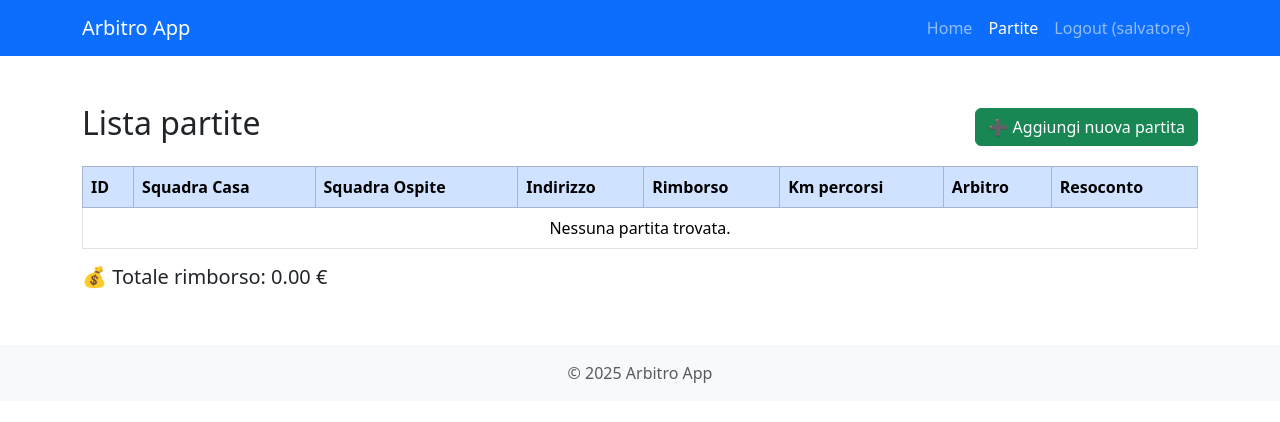
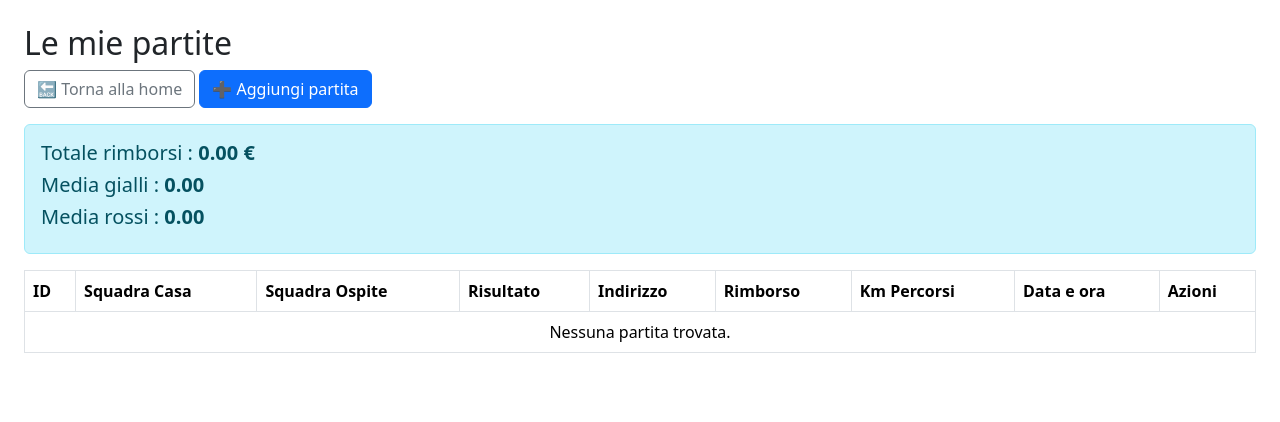
Before and after one commit to francescocerreto268-lang/Progetto-arbitro, a PHP site: page /partite.php in a window 1280 px wide. Shown: the top 422 px of the page. Run offline with PHP 8.4, Linux system fonts and the light colour scheme; a user stored in the database is signed in; data comes from the database, SQL or seed files in the repository; data that the repository does not hold is empty.

Commit message:
Update partite.php

```diff
--- a/partite.php
+++ b/partite.php
@@ -1,5 +1,9 @@
 <?php
 session_start();
+ini_set('display_errors', 1);
+ini_set('display_startup_errors', 1);
+error_reporting(E_ALL);
+include 'db.php';
 
 // 🔒 Controllo accesso
 if (empty($_SESSION['loggedin'])) {
@@ -7,123 +11,160 @@ if (empty($_SESSION['loggedin'])) {
     exit;
 }
 
-// Connessione DB
-include 'db.php';
+$arbitro_id = $_SESSION['id'];
+
+// ✅ Gestione eliminazione partita via POST
+if ($_SERVER['REQUEST_METHOD'] === 'POST' && isset($_POST['elimina_id'])) {
+    $id = (int) $_POST['elimina_id'];
+
+    $stmt = $conn->prepare("DELETE FROM partite WHERE id = ? AND arbitro_id = ?");
+    $stmt->bind_param("ii", $id, $arbitro_id);
+    $stmt->execute();
+
+    // Risposta semplice al fetch
+    echo "ok";
+    exit; // importante, interrompe il resto della pagina
+}
+
+// Recupero partite dell'arbitro con i risultati se disponibili
+$partite = $conn->query("
+    SELECT p.*, dp.gol_casa, dp.gol_ospite
+    FROM partite p
+    LEFT JOIN dati_partite dp ON p.id = dp.partita_id
+    WHERE p.arbitro_id = $arbitro_id
+    ORDER BY p.id DESC
+");
+
+// Calcola la somma totale dei rimborsi
+$totale_rimborsi = $conn->query("
+    SELECT SUM(rimborso) as totale
+    FROM partite
+    WHERE arbitro_id = $arbitro_id
+")->fetch_assoc();
+
+$totale = $totale_rimborsi['totale'] ?? 0;
+
+// Cartellini
+$cartellini_gialli = $conn->query("
+    SELECT *
+    FROM eventi_partita ep
+    JOIN partite p ON ep.partita_id = p.id
+    WHERE ep.tipo_evento ='giallo' AND p.arbitro_id = $arbitro_id
+")->fetch_all();
+$cartellini_rossi = $conn->query("
+    SELECT *
+    FROM eventi_partita ep
+    JOIN partite p ON ep.partita_id = p.id
+    WHERE ep.tipo_evento ='rosso' AND p.arbitro_id = $arbitro_id
+")->fetch_all();
+
+$numero_cartellini_gialli = sizeof($cartellini_gialli);
+$numero_parite = $partite->num_rows;
+$numero_cartellini_rossi = sizeof($cartellini_rossi);
+
+$media_gialli = $numero_parite > 0 ? $numero_cartellini_gialli / $numero_parite : 0;
+$media_rossi = $numero_parite > 0 ? $numero_cartellini_rossi / $numero_parite : 0;
 
 // Funzione per sanificare output
 function esc($s) {
     return htmlspecialchars($s ?? '', ENT_QUOTES | ENT_SUBSTITUTE, 'UTF-8');
 }
+?>
 
-// ID arbitro loggato
-$arbitro_id = (int)($_SESSION['id'] ?? 0);
-
-// Recupero partite dell'arbitro loggato
-$sql = "SELECT p.id, p.s_casa, p.s_ospite, p.indirizzo, p.rimborso, p.km_percorsi,
-               u.nome AS arbitro_nome, u.cognome AS arbitro_cognome
-        FROM partite p
-        LEFT JOIN utente u ON p.arbitro_id = u.id
-        WHERE p.arbitro_id = $arbitro_id
-        ORDER BY p.id DESC";
-
-$result = $conn->query($sql);
-
-// Calcolo totale rimborso
-$sql_totale = "SELECT SUM(rimborso) AS totale_rimborso FROM partite WHERE arbitro_id = $arbitro_id";
-$res_totale = $conn->query($sql_totale);
-$totale_rimborso = $res_totale->fetch_assoc()['totale_rimborso'] ?? 0;
-?>
 <!DOCTYPE html>
 <html lang="it">
 <head>
     <meta charset="UTF-8">
-    <meta name="viewport" content="width=device-width, initial-scale=1">
-    <title>Lista Partite</title>
-    <!-- Bootstrap CSS -->
+    <meta name="viewport" content="width=device-width, initial-scale=1.0">
+    <title>Le mie partite</title>
     <link href="https://cdn.jsdelivr.net/npm/bootstrap@5.3.2/dist/css/bootstrap.min.css" rel="stylesheet">
 </head>
-<body>
+<body class="p-4">
 
-<!-- Navbar -->
-<nav class="navbar navbar-expand-lg navbar-dark bg-primary">
-    <div class="container">
-        <a class="navbar-brand" href="index.php">Arbitro App</a>
-        <button class="navbar-toggler" type="button" data-bs-toggle="collapse" data-bs-target="#navbarNav"
-            aria-controls="navbarNav" aria-expanded="false" aria-label="Toggle navigation">
-            <span class="navbar-toggler-icon"></span>
-        </button>
-        <div class="collapse navbar-collapse" id="navbarNav">
-            <ul class="navbar-nav ms-auto">
-                <li class="nav-item"><a class="nav-link" href="index.php">Home</a></li>
-                <li class="nav-item"><a class="nav-link active" href="partite.php">Partite</a></li>
-                <li class="nav-item">
-                    <a class="nav-link" href="logout.php">Logout (<?= esc($_SESSION['nome'] ?? '') ?>)</a>
-                </li>
-            </ul>
-        </div>
-    </div>
-</nav>
+<h2>Le mie partite</h2>
 
-<!-- Container principale -->
-<div class="container mt-5">
-    <div class="d-flex justify-content-between align-items-center mb-3">
-        <h2>Lista partite</h2>
-        <a href="add_partite.php" class="btn btn-success">➕ Aggiungi nuova partita</a>
+<a href="index.php" class="btn btn-outline-secondary mb-3">🔙 Torna alla home</a>
+<a href="add_partite.php" class="btn btn-primary mb-3">➕ Aggiungi partita</a>
+
+<div class="alert alert-info mb-3">
+    <h5>Totale rimborsi : <strong><?= esc(number_format($totale, 2)) ?> €</strong></h5>
+    <h5>Media gialli : <strong><?= esc(number_format($media_gialli, 2)) ?></strong></h5>
+    <h5>Media rossi : <strong><?= esc(number_format($media_rossi, 2)) ?></strong></h5>
 </div>
 
-    <div class="table-responsive">
-        <table class="table table-bordered table-hover align-middle">
-            <thead class="table-primary">
+<table class="table table-bordered">
+    <thead>
         <tr>
             <th>ID</th>
             <th>Squadra Casa</th>
             <th>Squadra Ospite</th>
+            <th>Risultato</th>
             <th>Indirizzo</th>
             <th>Rimborso</th>
-                    <th>Km percorsi</th>
-                    <th>Arbitro</th>
-                    <th>Resoconto</th>
+            <th>Km Percorsi</th>
+            <th>Data e ora</th>
+            <th>Azioni</th>
         </tr>
     </thead>
     <tbody>
-                <?php if ($result->num_rows > 0): ?>
-                    <?php while ($row = $result->fetch_assoc()): ?>
-                        <tr>
-                            <td><?= esc($row['id']) ?></td>
-                            <td><?= esc($row['s_casa']) ?></td>
-                            <td><?= esc($row['s_ospite']) ?></td>
-                            <td><?= esc($row['indirizzo']) ?></td>
-                            <td><?= esc($row['rimborso']) ?> €</td>
-                            <td><?= esc($row['km_percorsi']) ?> km</td>
-                            <td><?= esc($row['arbitro_nome'] . " " . $row['arbitro_cognome']) ?></td>
+        <?php if ($partite->num_rows > 0): ?>
+            <?php while ($partita = $partite->fetch_assoc()): ?>
+                <tr id="row-<?= esc($partita['id']) ?>">
+                    <td><?= esc($partita['id']) ?></td>
+                    <td><?= esc($partita['s_casa']) ?></td>
+                    <td><?= esc($partita['s_ospite']) ?></td>
                     <td>
-                                <a href="resoconto_partita.php?id=<?= esc($row['id']) ?>" class="btn btn-info btn-sm">
-                                    📄 Visualizza / Aggiungi
-                                </a>
+                        <?php if (!empty($partita['gol_casa']) || !empty($partita['gol_ospite'])): ?>
+                            <strong><?= esc($partita['gol_casa'] ?? 0) ?> - <?= esc($partita['gol_ospite'] ?? 0) ?></strong>
+                        <?php else: ?>
+                            <span class="text-muted">Non disputata</span>
+                        <?php endif; ?>
+                    </td>
+                    <td><?= esc($partita['indirizzo']) ?></td>
+                    <td><?= esc($partita['rimborso']) ?> €</td>
+                    <td><?= esc($partita['km_percorsi']) ?> km</td>
+                    <td><?= esc($partita['data_ora_partita']) ?></td>
+                    <td>
+                        <a href="resoconto_partita.php?id=<?= $partita['id'] ?>" class="btn btn-sm btn-info">📊 Resoconto</a>
+                        <a href="resoconto_partita.php?id=<?= $partita['id'] ?>" class="btn btn-sm btn-warning">✏️ Modifica</a>
+                        <button class="btn btn-sm btn-danger btn-elimina" data-id="<?= $partita['id'] ?>">🗑 Elimina</button>
                     </td>
                 </tr>
             <?php endwhile; ?>
         <?php else: ?>
             <tr>
-                        <td colspan="8" class="text-center">Nessuna partita trovata.</td>
+                <td colspan="9" class="text-center">Nessuna partita trovata.</td>
             </tr>
         <?php endif; ?>
     </tbody>
 </table>
 
-        <!-- Totale rimborso -->
-        <div class="mt-3">
-            <h5>💰 Totale rimborso: <?= esc(number_format($totale_rimborso, 2)) ?> €</h5>
-        </div>
-    </div>
-</div>
+<script>
+document.querySelectorAll('.btn-elimina').forEach(btn => {
+    btn.addEventListener('click', function() {
+        const id = this.dataset.id;
+        if (confirm('Eliminare questa partita?')) {
+            const formData = new FormData();
+            formData.append('elimina_id', id);
 
-<!-- Footer -->
-<footer class="bg-light text-center text-muted py-3 mt-5">
-    &copy; <?= date('Y') ?> Arbitro App
-</footer>
+            fetch('partite.php', {
+                method: 'POST',
+                body: formData
+            })
+            .then(res => res.text())
+            .then(data => {
+                if (data.trim() === 'ok') {
+                    alert('Partita eliminata!');
+                    document.getElementById('row-' + id).remove();
+                } else {
+                    alert('Errore durante l\'eliminazione');
+                }
+            })
+            .catch(err => alert('Errore: ' + err));
+        }
+    });
+});
+</script>
 
-<!-- Bootstrap JS -->
-<script src="https://cdn.jsdelivr.net/npm/bootstrap@5.3.2/dist/js/bootstrap.bundle.min.js"></script>
 </body>
 </html>
```
Lines whose indentation alone changed are shown as unchanged.
